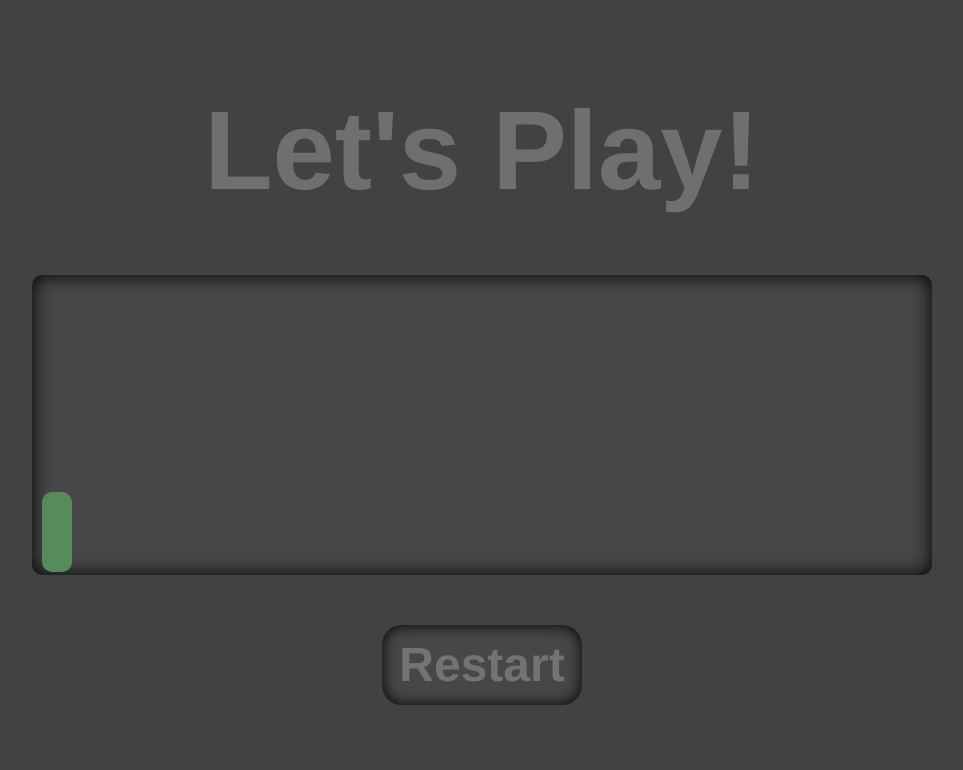
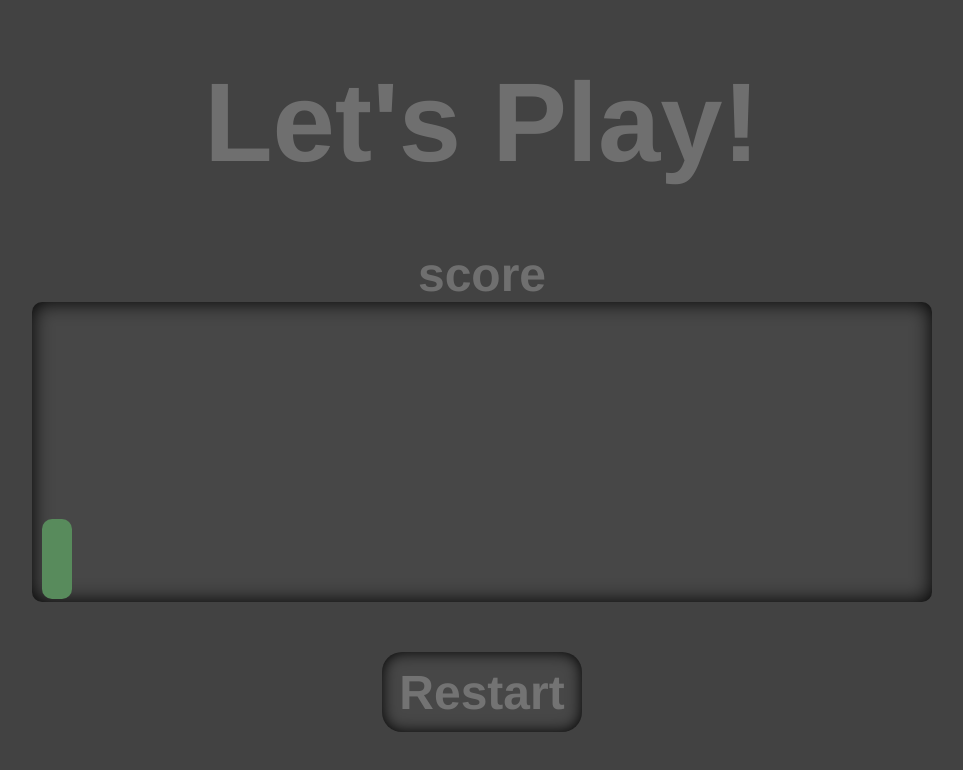
Before and after one commit to linse2268/DinoGame, a plain HTML site: page index.html in a window 1280 px wide. Shown: the whole page, without its empty margins (158-1121 px from the left). Drawn offline with Linux system fonts and the light colour scheme.

Commit message:
Update index.html

```diff
--- a/index.html
+++ b/index.html
@@ -10,6 +10,7 @@
     <div id="content">
 
         <h1 id="text">Let's Play!</h1>
+        <h4 id="score">score</h4>
         <div id="game">
 
             <div id="character"></div>
```
